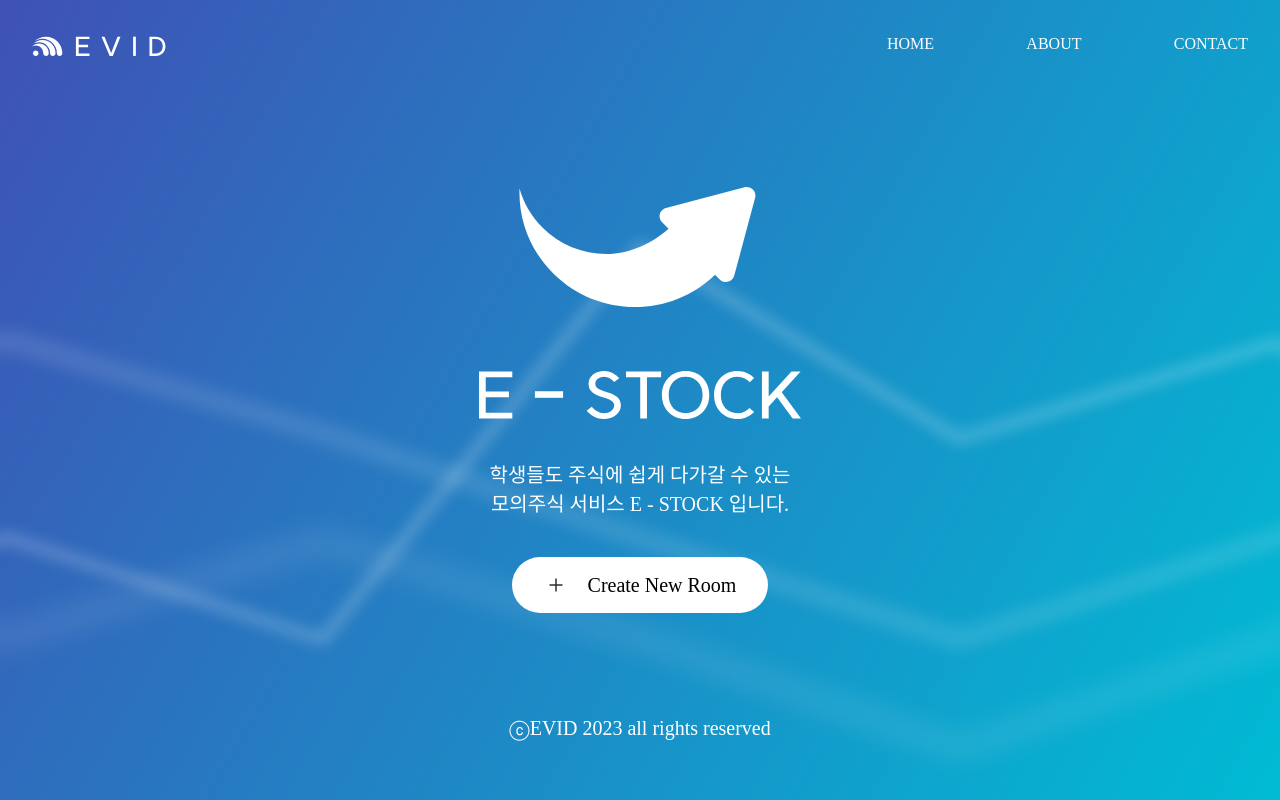
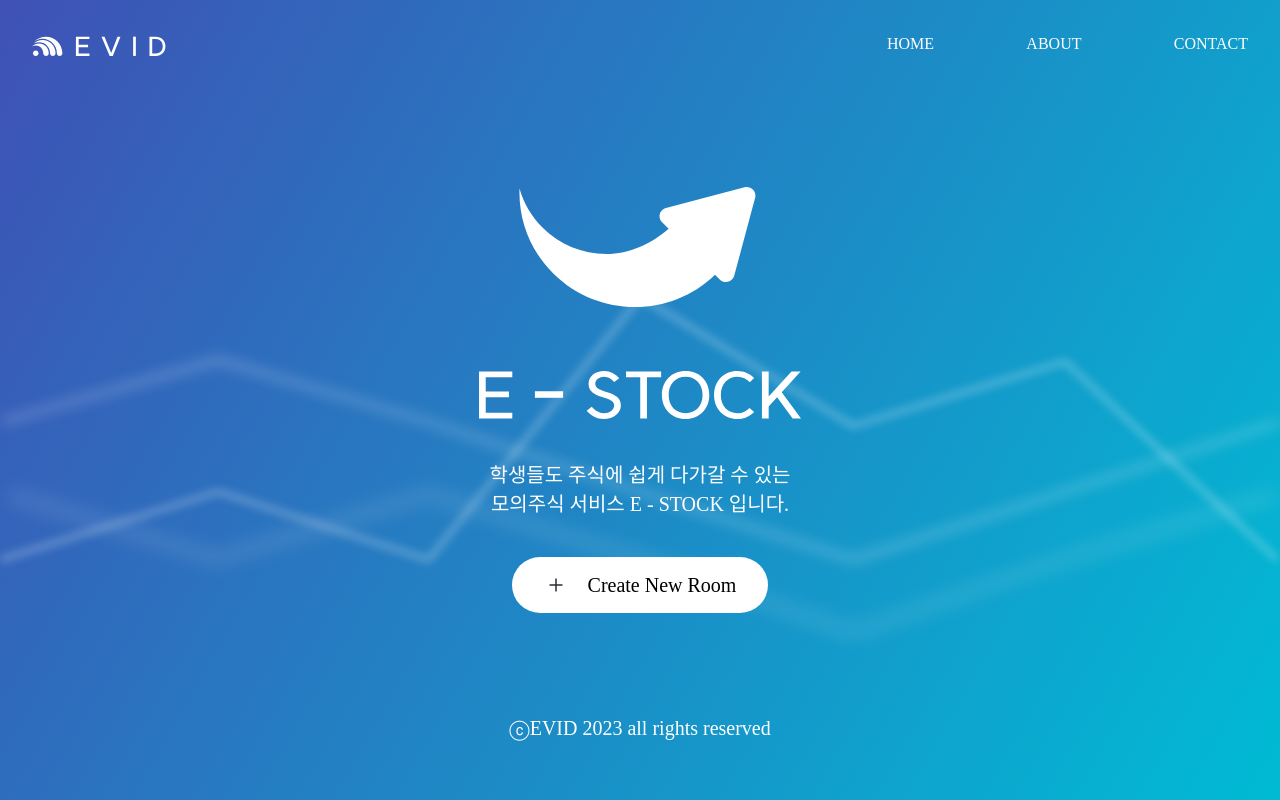
Before and after one commit to EulSeon/Frontend, a React (Create React App) app: page / in a window 1280 px wide. Built offline with nearby package versions, Linux system fonts and the light colour scheme; a web font is replaced by a local one.

Commit message:
fix: Main 페이지 배경화면 고정되도록 수정

```diff
--- a/src/pages/Main.tsx
+++ b/src/pages/Main.tsx
@@ -57,10 +57,7 @@ const Main = styled.main`
 `;
 
 const BackgroundImage = styled.img`
-  /* min-height: 100vh; */
-  /* max-width: 1920px; */
-  /* height: 100%; */
-  /* width: 100%; */
+  width: 100%;
   position: absolute;
   top: 50%;
   left: 50%;
@@ -76,6 +73,7 @@ const Logo = styled.img`
 const CreateRoomBtn = styled.button`
   background: none;
   align-self: center;
+  cursor: pointer;
 
   & > div {
     display: flex;
```
